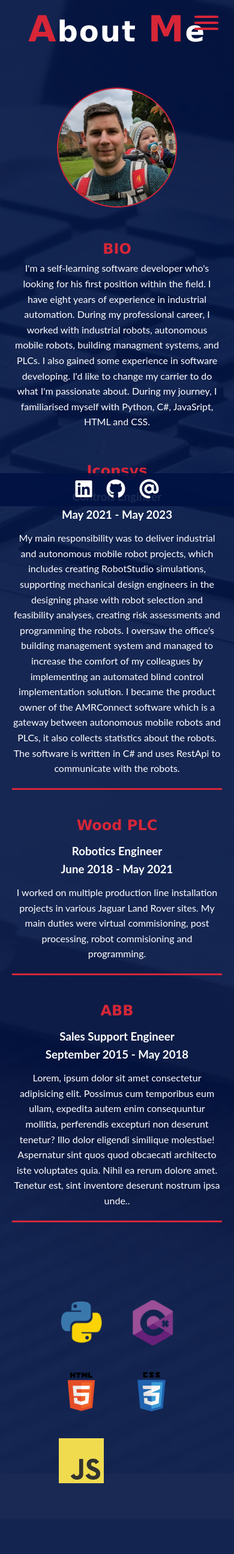
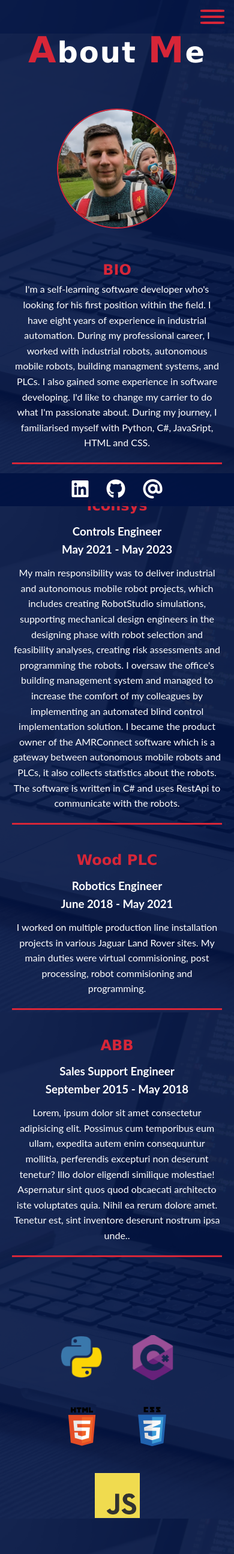
Before and after one commit to nemetht91/Portfolio, a Python web app: template templates/about.html in a window 390 px wide. Shown: the whole page at 60% size. Before the commit the page ends 2473 px from the top, so only its background shows below. Run offline with Jinja, Linux system fonts and the light colour scheme; the template is opened without the code that fills it, so the values that code supplies are empty.

Commit message:
Touch up styling

```diff
--- a/static/css/style.css
+++ b/static/css/style.css
@@ -52,6 +52,8 @@ body{
     background-image:  var(--showcase-background);
     background-repeat: no-repeat;
     background-size: cover;
+    background-attachment: fixed;
+    background-position: center;
 }
 
 /* Navigation */
@@ -64,8 +66,9 @@ body{
     position: fixed;
     top: 0;
     right: 0;
-    margin: 20px;
+    padding: 10px;
     z-index: 30;
+
 }
 
 .toggle:hover{
@@ -246,15 +249,21 @@ footer{
     position: fixed;
     bottom: 0;
     left: 0;
-    margin: 20px;
     z-index: 40;
+    padding: 10px;
 
 }
 
+footer .social{
+    display: flex;
+    flex-direction: column;
+    gap: 10px;
+}
 
 
 footer .social a{
     margin: 0px 10px;
+
 }
 
 @media(max-width: 1300px){
@@ -264,10 +273,6 @@ footer .social a{
         gap: 100px;
     }
 
-    body{
-        background-size: auto;
-        background-position: center;
-    }
 }
 
 @media(max-width: 1000px){
@@ -301,6 +306,8 @@ footer .social a{
     .bio{
         flex-direction: column;
         text-align: center;
+        border-bottom: var(--primary-color) 3px solid;
+        padding-bottom: 20px;
     }
 
     .skills{
@@ -308,6 +315,11 @@ footer .social a{
         display: grid;
         grid-template-columns: repeat(2, 1fr);
         margin-bottom: 30px;
+        justify-items: center;
+    }
+
+    .skills img:nth-child(5){
+        grid-column: span 2;
     }
 
     footer{
@@ -317,6 +329,19 @@ footer .social a{
         background-color:  rgba(0, 18, 66, 0.9);
         padding: 10px;
         margin: 0px;
+    }
+
+    footer .social{
+        flex-direction: row;
+    }
+
+    .toggle{
+        background-color:  rgba(0, 18, 66, 0.5);
+        padding-left: 100%;
+    }
+
+    .about h1{
+        padding-top: 35px;
     }
 
 }
@@ -339,6 +364,8 @@ footer .social a{
         font-size: 48px;
     }
 
+
+
     .initials{
         font-size: 60px;
     }
```
